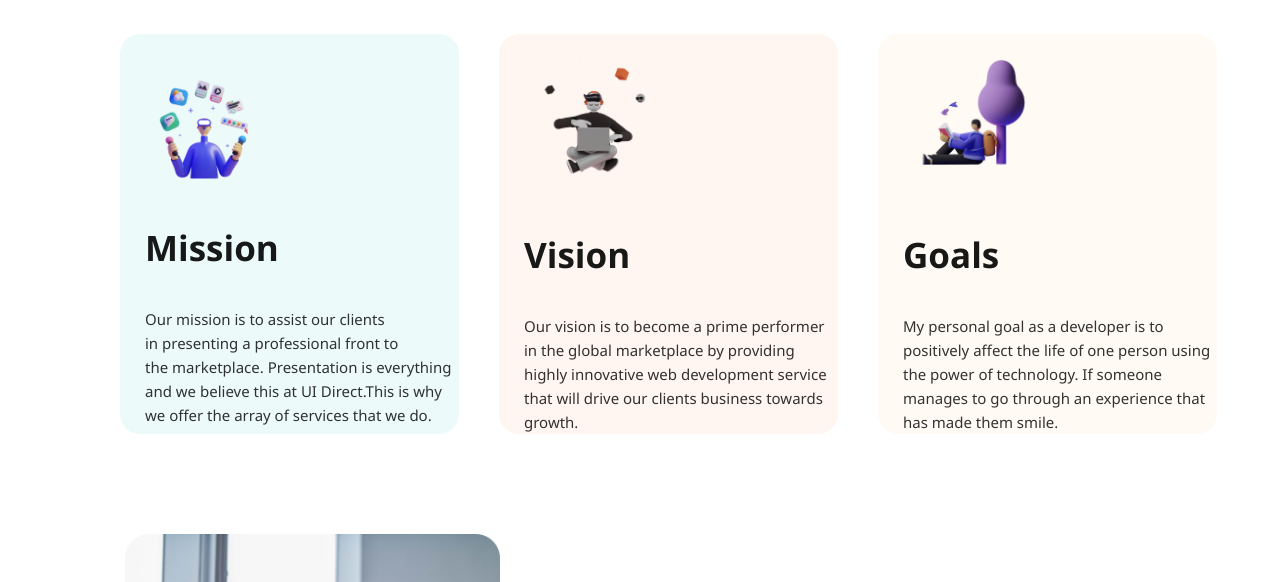
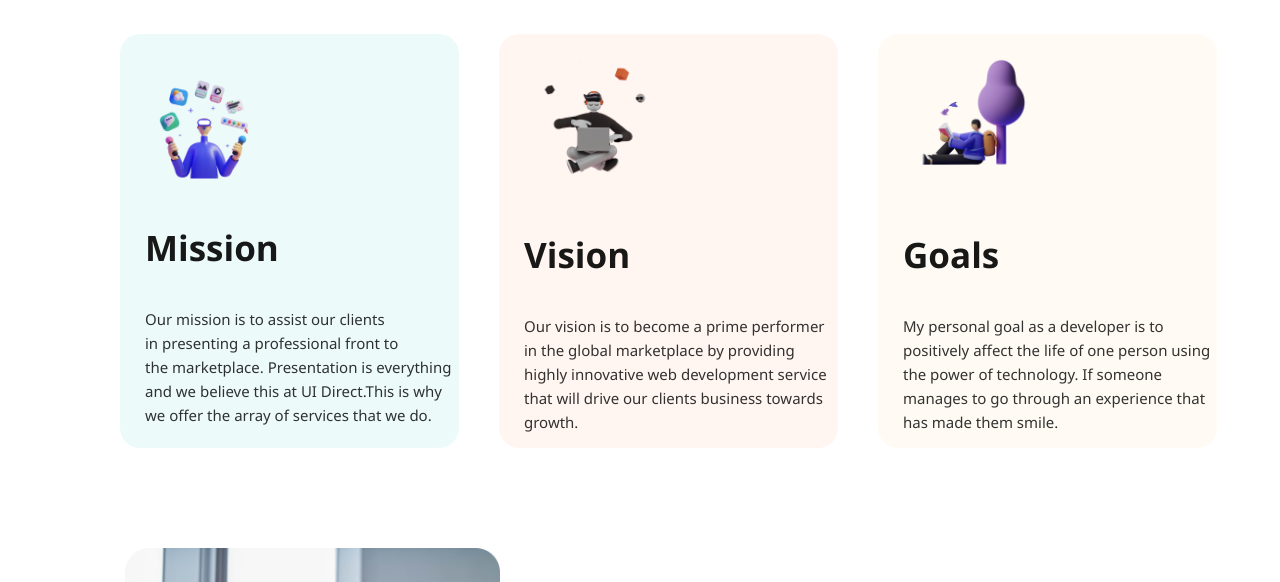
Before and after one commit to Sazidbinmostafa/Mission-2k22, a plain HTML site: page index.html in a window 1280 px wide. Shown: the part 640-1222 px from the top of the page. Drawn offline with Linux system fonts and the light colour scheme.

Commit message:
first commit

```diff
--- a/style.css
+++ b/style.css
@@ -59,7 +59,7 @@ p{
     padding-left: 100px;
 }
 .Box{
-    height: 400px;
+    height: 414px;
     width: 314px;
     border-radius: 20px;
     margin: 0 20px;
```
